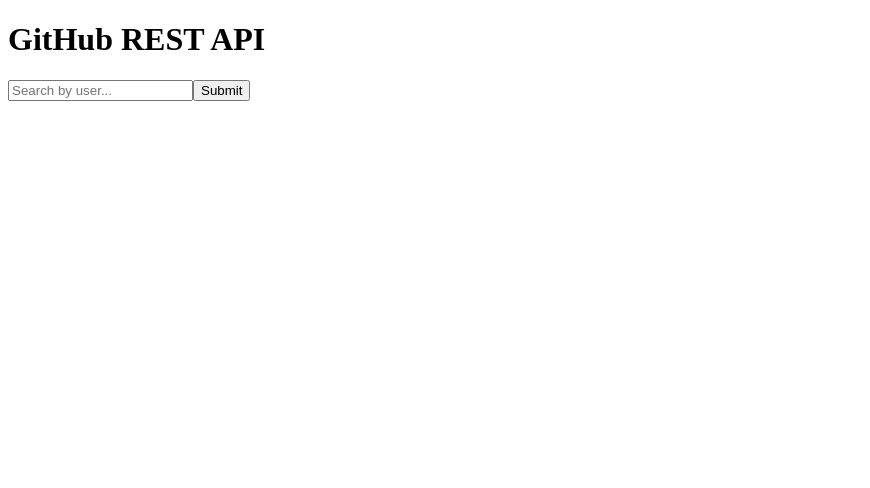
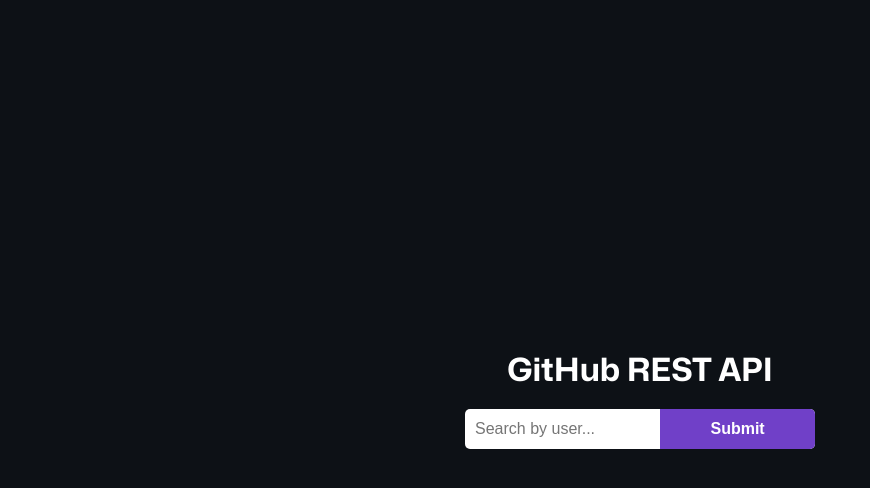
Before and after one commit to zemetskiym/GitHub-REST-API, a Next.js app: page / in a window 1280 px wide. Shown: the top 488 px of the page, without its empty margins (0-870 px from the left). Built offline with nearby package versions, Linux system fonts and the light colour scheme.

Commit message:
Style text and data and add Mona Sans

```diff
--- a/pages/index.tsx
+++ b/pages/index.tsx
@@ -26,27 +26,35 @@
         <meta name="description" content="A simple REST API for collecting public GitHub user information." />
         <meta name="viewport" content="width=device-width, initial-scale=1" />
         <link rel="icon" href="/favicon.ico" />
+        <link rel="preload" href="Mona-Sans.woff2" as="font" type="font/woff2" crossOrigin="anonymous"></link>
       </Head>
       <main>
         <>
-        <h1>GitHub REST API</h1>
-        <form onSubmit={(event) => handleSubmit(event)}>
+        <h1 id={styles.title}>GitHub REST API</h1>
+        <form id={styles.form} onSubmit={(event) => handleSubmit(event)}>
           <input
+            id={styles.input}
             type="text"
             value={userSearch.user}
             onChange={(event) => setUserSearch(prev => ({user: event.target.value, submitted: prev.submitted}))}
             placeholder='Search by user...'
           />
-          <button>Submit</button>
+          <button id={styles.submit}>
+            <b>Submit</b>
+          </button>
         </form>
         {userData && (
-          <div>
+          <>
+          <div id={styles.data}>
             {Object.entries(userData).map(([key, value]) => (
-              <div key={key}>
-                <p>{key}: {value == null ? "null" : value}</p>
+              <div key={key} className={styles.keyValue}>
+                <span className={styles.key}>{key}:</span>
+                <div className={styles.vr}></div>
+                <span className={styles.value}>{value == null ? "null" : value}</span>
               </div>
             ))}
           </div>
+          </>
         )}
         </>
       </main>
--- a/styles/Home.module.css
+++ b/styles/Home.module.css
@@ -0,0 +1,70 @@
+#title {
+    font-size: 2rem;
+    margin-bottom: 20px;
+}
+
+#form {
+    height: 40px;
+    width: 350px;
+    background-color: #fff;
+    border-radius: 5px;
+    display: flex;
+    justify-content: space-between;
+}
+
+#input {
+    height: 100%;
+    width: 60%;
+    color: #33373d;
+    padding: 0 10px;
+}
+
+#submit {
+    height: 100%;
+    width: 48%;
+    background-color: #7040c8;
+    border-radius: 0 5px 5px 0;
+    cursor: pointer;
+}
+
+#submit:hover {
+    background: rgb(112,64,200);
+    background: linear-gradient(0deg, rgba(112,64,200,1) 0%, rgba(130,64,200,1) 100%);
+}
+
+#data {
+    width: 350px;
+    margin-top: 20px;
+    border-radius: 5px;
+    background-color: #161b22;
+    border: 1px #30363d;
+    border-style: solid solid none solid;
+}
+
+.keyValue {
+    display: flex;
+    flex-direction: row;
+    justify-content: space-between;
+    align-items: center;
+    width: 100%;
+    padding: 10px;
+    border: 1px #30363d;
+    border-style: none none solid none;
+    border-radius: 5px;
+    font-size: 80%;
+}
+
+.vr {
+    height: 80%;
+    border: 1px solid #ffffff;
+}
+
+.key {
+    width: 45%;
+}
+
+.value {
+    width: 45%;
+    text-align: right;
+    word-wrap: break-word;
+}
--- a/styles/globals.css
+++ b/styles/globals.css
@@ -0,0 +1,34 @@
+* {
+    margin: 0;
+    padding: 0;
+    border: 0;
+    outline: 0;
+    font-size: 100%;
+    vertical-align: baseline;
+    background: transparent;
+    box-sizing: border-box;
+    color: #fff;
+}
+
+@font-face {
+    font-family: 'Mona Sans';
+    src:
+      url('/Mona-Sans.woff2') format('woff2 supports variations'),
+      url('/Mona-Sans.woff2') format('woff2-variations');
+    font-weight: 200 900;
+    font-stretch: 75% 125%;
+}
+
+html {
+    font-family: 'Mona Sans';
+}
+
+main {
+    min-height: 100vh;
+    display: flex;
+    justify-content: center;
+    align-items: center;
+    flex-direction: column;
+    background-color: #0d1116;
+    padding: 10px;
+}
```
Also changed, not shown: public/Mona-Sans.woff2 (added).
